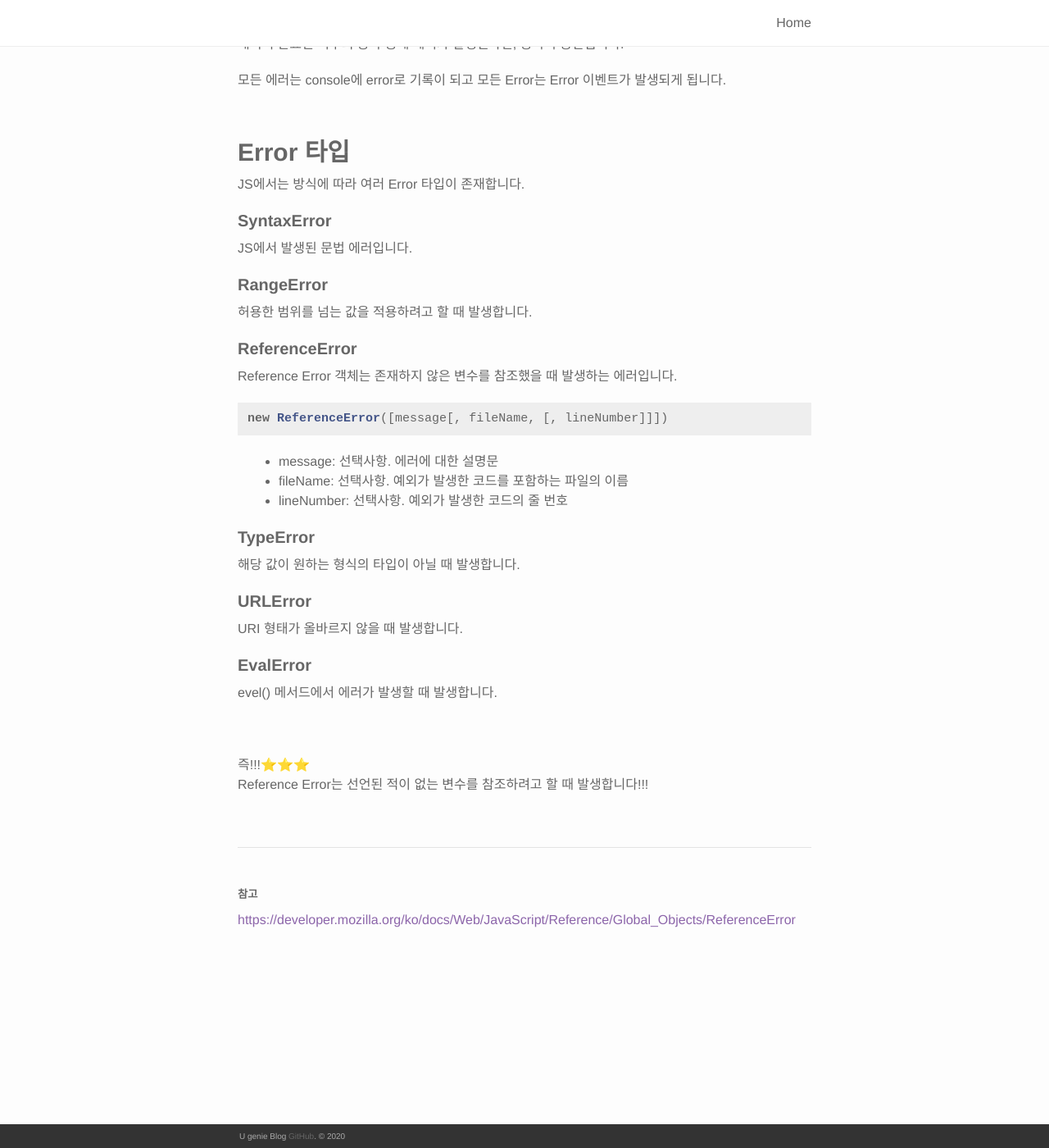
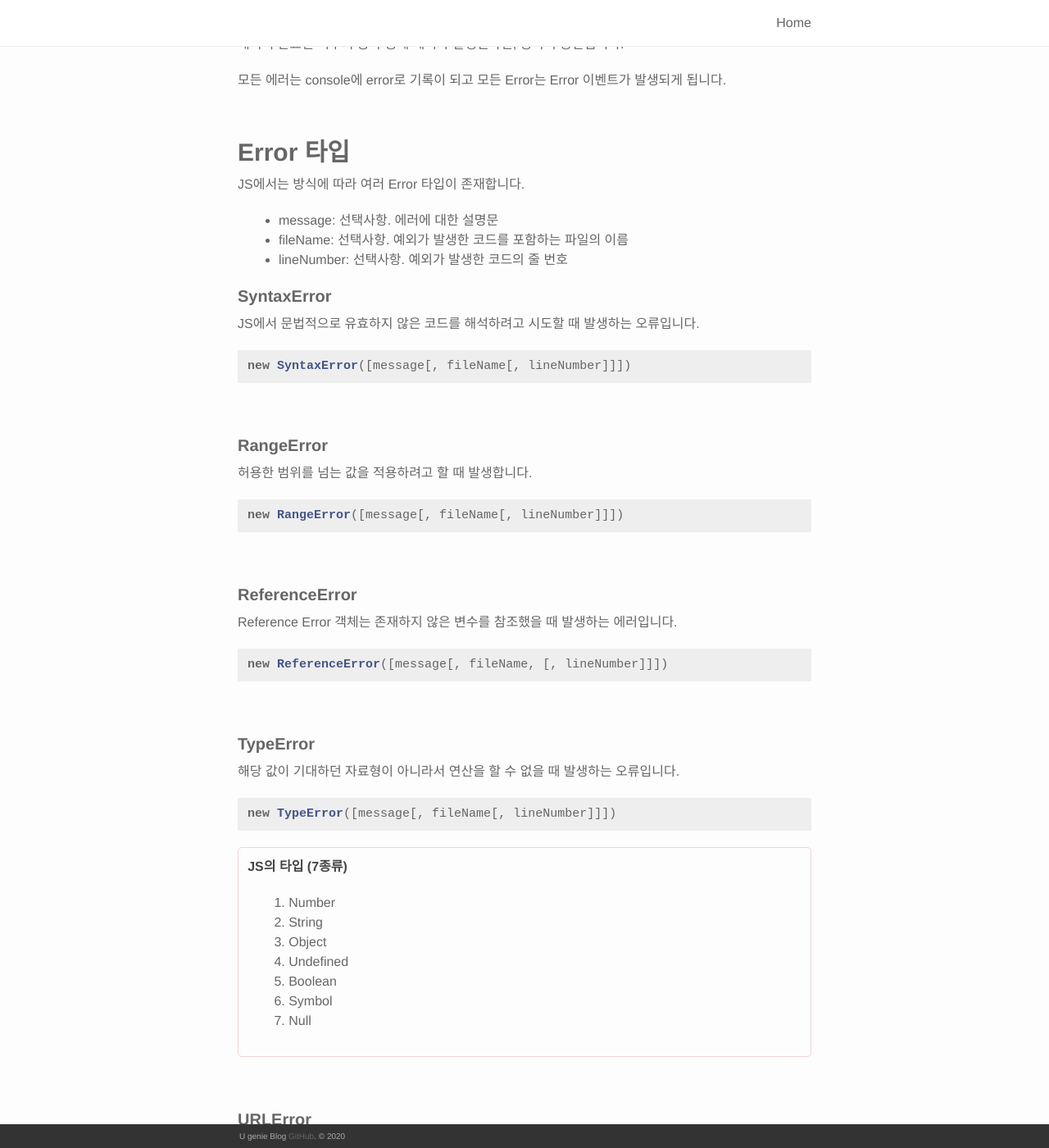
Before and after one commit to HyunYuJin/HyunYuJin.github.io, a Jekyll site: the page built from _posts/2021-04-22-js-error.markdown, in a window 1280 px wide and 1400 px high, scrolled down 380 px. Shown: the whole window at 82% size. Built offline with Jekyll 4.4.1, drawn with Linux system fonts in a browser that asks for light colours; nearby versions of some CDN libraries; some of the changed text lies outside the part shown.

Commit message:
Posting detail js error

````diff
--- a/_posts/2021-04-22-js-error.markdown
+++ b/_posts/2021-04-22-js-error.markdown
@@ -22,11 +22,30 @@ JS는 인터프린트 언어이기 때문에, 브라우저가 JS 해석 도중
 ### Error 타입
 JS에서는 방식에 따라 여러 Error 타입이 존재합니다.
 
+<ul>
+  <li>message: 선택사항. 에러에 대한 설명문</li>
+  <li>fileName: 선택사항. 예외가 발생한 코드를 포함하는 파일의 이름</li>
+  <li>lineNumber: 선택사항. 예외가 발생한 코드의 줄 번호</li>
+</ul>
+
+
 #### SyntaxError
-JS에서 발생된 문법 에러입니다.
+JS에서 문법적으로 유효하지 않은 코드를 해석하려고 시도할 때 발생하는 오류입니다.
+
+```javascript
+new SyntaxError([message[, fileName[, lineNumber]]])
+```
+
+<br />
 
 #### RangeError
 허용한 범위를 넘는 값을 적용하려고 할 때 발생합니다.
+
+```javascript
+new RangeError([message[, fileName[, lineNumber]]])
+```
+
+<br />
 
 #### ReferenceError
 Reference Error 객체는 존재하지 않은 변수를 참조했을 때 발생하는 에러입니다.
@@ -35,26 +54,46 @@ Reference Error 객체는 존재하지 않은 변수를 참조했을 때 발생
 new ReferenceError([message[, fileName, [, lineNumber]]])
 ```
 
-<ul>
-  <li>message: 선택사항. 에러에 대한 설명문</li>
-  <li>fileName: 선택사항. 예외가 발생한 코드를 포함하는 파일의 이름</li>
-  <li>lineNumber: 선택사항. 예외가 발생한 코드의 줄 번호</li>
-</ul>
+<br />
 
 #### TypeError
-해당 값이 원하는 형식의 타입이 아닐 때 발생합니다.
+해당 값이 기대하던 자료형이 아니라서 연산을 할 수 없을 때 발생하는 오류입니다.
+
+```javascript
+new TypeError([message[, fileName[, lineNumber]]])
+```
+
+
+<div style="border: 1px solid #eed4d4; margin: 10px 0 20px; padding: 0.7rem; border-radius: 5px">
+  <p style="color: #444; font-weight: 600;">JS의 타입 (7종류)</p>
+  <ol>
+    <li>Number</li>
+    <li>String</li>
+    <li>Object</li>
+    <li>Undefined</li>
+    <li>Boolean</li>
+    <li>Symbol</li>
+    <li>Null</li>
+  </ol>
+</div>
+
+<br />
 
 #### URLError
 URI 형태가 올바르지 않을 때 발생합니다.
 
+<br />
+
 #### EvalError
 evel() 메서드에서 에러가 발생할 때 발생합니다.
+
+```javascript
+new EvalError([message[, fileName[, lineNumber]]])
+```
 
 
 <br />
 
-즉!!!⭐⭐⭐
-Reference Error는 선언된 적이 없는 변수를 참조하려고 할 때 발생합니다!!!
 
 <br />
 <hr />
````
Also changed, not shown: _posts/2021-04-22-js-type.markdown (deleted, +0 -26 lines).
